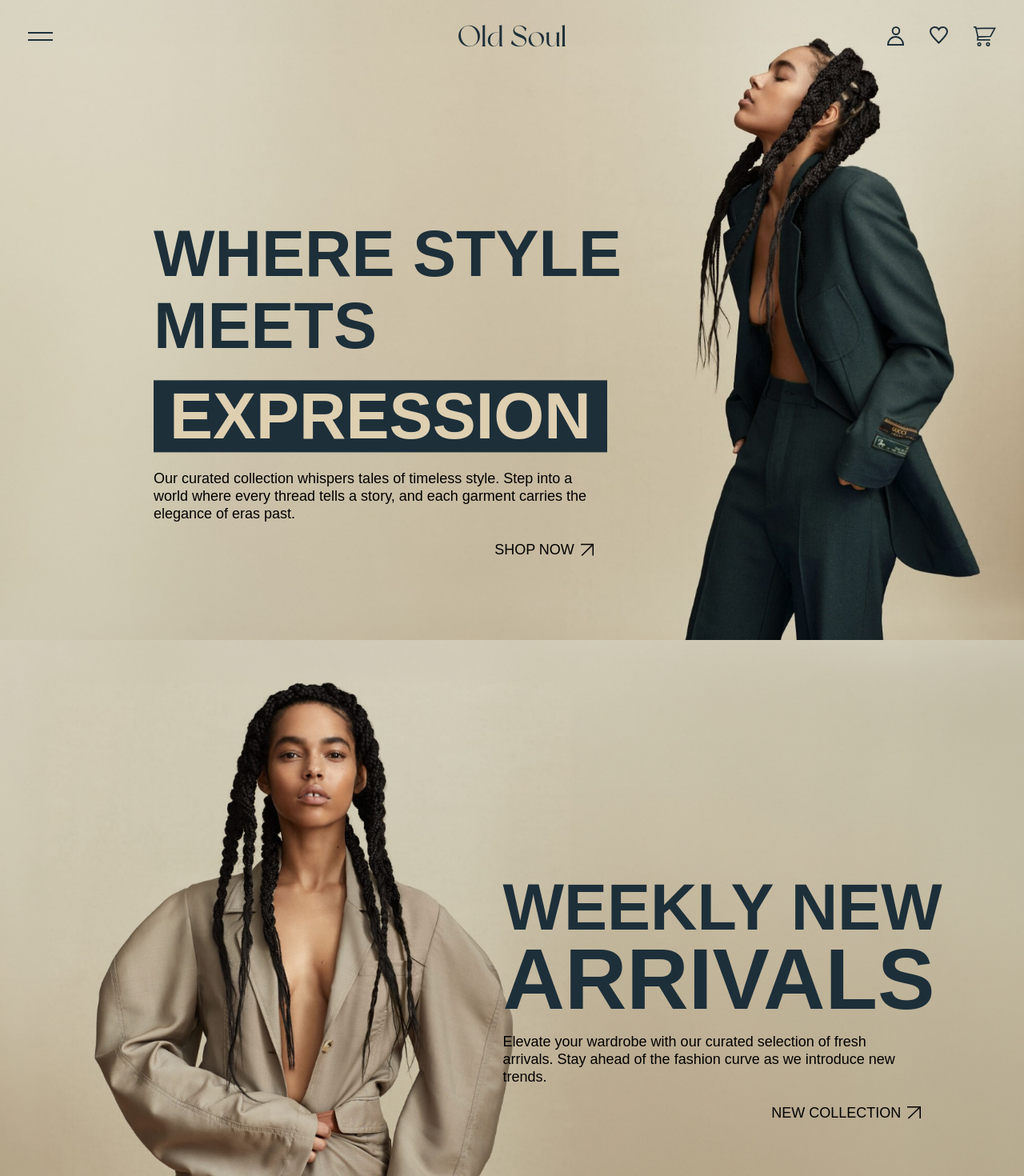
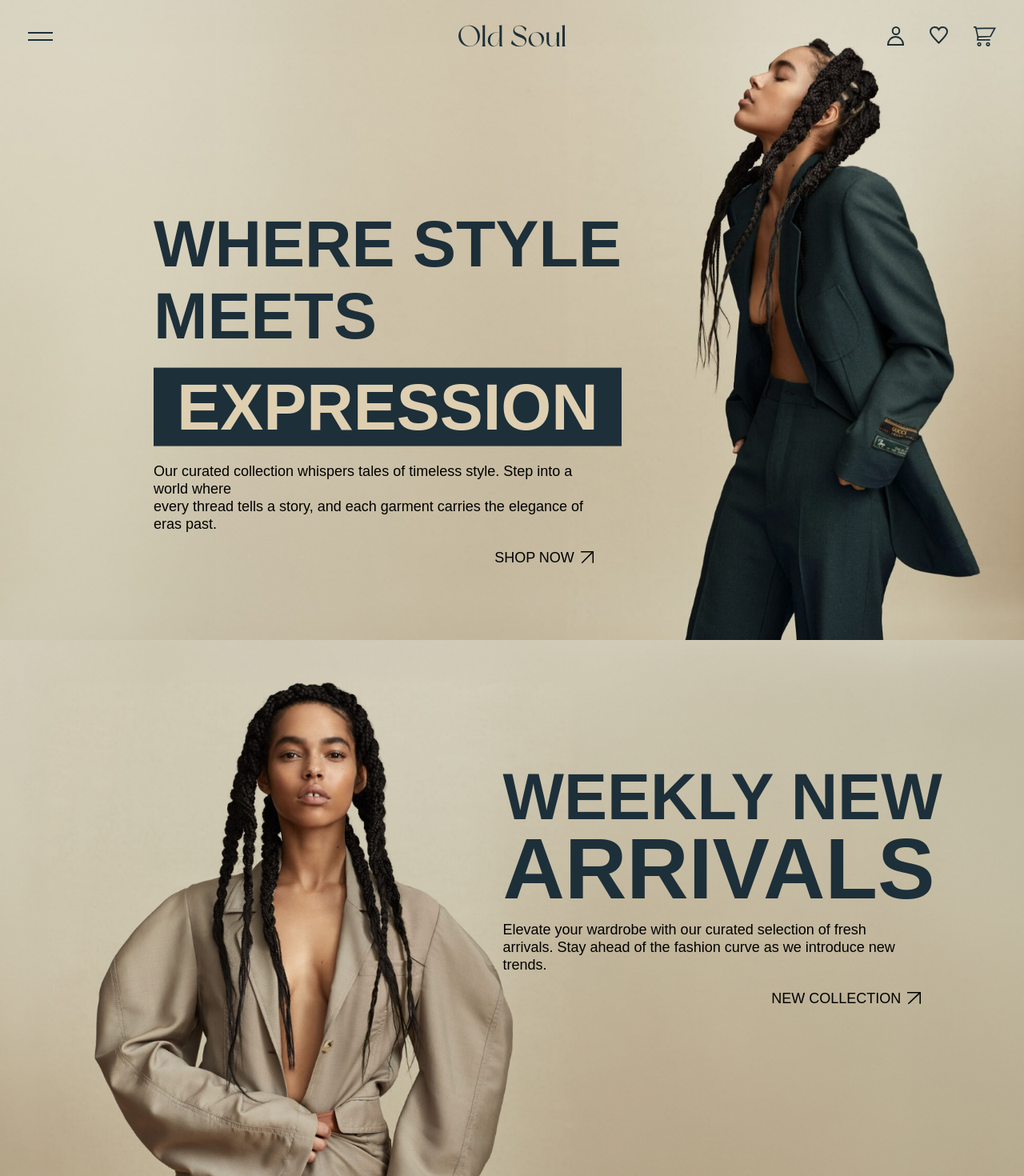
Before and after one commit to henryonyejelem/old_soul, a React (Create React App) app in the folder client/: page / in a window 1280 px wide. Shown: the top 1470 px of the page at 80% size. Built offline with nearby package versions, Linux system fonts and the light colour scheme; a web font is replaced by a local one.

Commit message:
Henry Onyejelem

```diff
--- a/client/package.json
+++ b/client/package.json
@@ -6,6 +6,7 @@
     "@testing-library/jest-dom": "^5.17.0",
     "@testing-library/react": "^13.4.0",
     "@testing-library/user-event": "^13.5.0",
+    "framer-motion": "^10.18.0",
     "react": "^18.2.0",
     "react-dom": "^18.2.0",
     "react-router-dom": "^6.21.3",
--- a/client/src/index.css
+++ b/client/src/index.css
@@ -8,6 +8,9 @@
     url("./assets/fonts/NewYork.otf") format("opentype")
 }
 
+html {
+  scroll-behavior: smooth;
+}
 
 body {
   margin: 0;
--- /dev/null
+++ b/client/src/pages/home/arrivals.js
@@ -0,0 +1,41 @@
+import Button from '../../components/ui/button.js'
+
+import { useRef } from 'react'
+import { motion, useScroll, useMotionValueEvent} from 'framer-motion'
+import useParallax from './useParallax.js'
+
+
+function Arrivals() {
+  const ref = useRef(null);
+  const { scrollYProgress } = useScroll({
+    target: ref,
+    offset: ["center end", "end start"]
+  })
+  const y = useParallax(scrollYProgress, '30%', '-130%');
+
+  useMotionValueEvent(scrollYProgress, "change", (latest) => {
+    console.log("Page scroll: ", latest)
+  })
+
+  return (
+    <div className="new-Arrivals h-[100vh] relative" ref={ref}>
+        <motion.div
+        style={{translateY : y}}
+        className="absolute top-[50%] right-[8%]">
+            <div className='text-6xl text-primary-100 font-extrabold leading-3xl my-xl'>
+            <p>WEEKLY NEW</p>
+            <p className='text-[6.7rem]'>ARRIVALS</p>
+            </div>
+            <div className='text-base text-black font-normal w-[522px] leading-base'>
+            <p className='mb-xl'>
+                Elevate your wardrobe with our curated selection of fresh arrivals.
+                Stay ahead of the fashion curve as we introduce new trends.
+            </p>
+            <Button>NEW COLLECTION</Button>
+            </div>
+        </motion.div>
+    </div>
+  )
+}
+
+export default Arrivals
--- /dev/null
+++ b/client/src/pages/home/hero.js
@@ -0,0 +1,57 @@
+import Button from '../../components/ui/button.js'
+
+import { useRef } from 'react'
+import { motion, useScroll} from 'framer-motion'
+import useParallax from './useParallax.js'
+
+function Hero() {
+  const ref = useRef(null);
+  const { scrollYProgress } = useScroll({
+    target: ref,
+    offset: ["start start", "end start"]
+  })
+  const y = useParallax(scrollYProgress, '-30%', '-200%');
+
+  return (
+    <div className="hero h-[100vh]" ref={ref}>
+      <motion.div
+      style={{translateY : y}}
+      className="hero-inner absolute top-[50%] left-[15%]">
+        <div className='text-6xl text-primary-100 font-extrabold leading-3xl'>
+          <div className='overflow-hidden'>
+            <motion.p initial={{ y: 80 }} whileInView={{ y: 0 }} viewport={{ once: true }} transition={{ ease: "easeOut", duration: 1.4, type: 'spring'}}>WHERE STYLE</motion.p>
+          </div>
+          <div className='overflow-hidden'>
+            <motion.p initial={{ y: 80 }} whileInView={{ y: 0 }} viewport={{ once: true }} transition={{ ease: "easeOut", duration: 1.4, delay: 0.08, type: 'spring'}}>MEETS</motion.p>
+          </div>
+          <div className='overflow-hidden'>
+            <motion.p className='bg-primary-100 text-primary-200 text-center py-1 my-xl'
+            initial={{ y: 118 }} whileInView={{ y: 0 }} viewport={{ once: true }} transition={{ ease: "easeOut", duration: 1.4, delay: 0.16, type: 'spring' }}>EXPRESSION</motion.p>
+          </div>
+        </div>
+        <div className='text-base text-black font-normal w-[550px] leading-base'>
+
+          <div className='overflow-hidden'>
+            <motion.p initial={{ y: 20 }} whileInView={{ y: 0 }} viewport={{ once: true }} transition={{ ease: "easeOut", duration: 1.4, delay: 0.24, type: 'spring' }}>
+              Our curated collection whispers tales of timeless style. Step into a world where
+            </motion.p>
+          </div>
+
+          <div className='overflow-hidden'>
+            <motion.p initial={{ y: 20 }} whileInView={{ y: 0 }} viewport={{ once: true }} transition={{ ease: "easeOut", duration: 1.4, delay: 0.32, type: 'spring' }}>
+              every thread tells a story, and each garment carries the elegance of eras past.
+            </motion.p>
+          </div>
+
+          <div className='overflow-hidden my-xl'>
+            <motion.div initial={{ y: 20 }} whileInView={{ y: 0 }} viewport={{ once: true }} transition={{ ease: "easeOut", duration: 1.4, delay: 0.7, type: 'spring' }}>
+              <Button>SHOP NOW</Button>
+            </motion.div>
+          </div>
+        </div>
+      </motion.div>
+    </div>
+  )
+}
+
+export default Hero
--- a/client/src/pages/home/index.css
+++ b/client/src/pages/home/index.css
@@ -1,12 +1,14 @@
 .hero {
     background-image: url('../../assets/images/home/heroImage.jpg');
     background-size: cover;
+    background-repeat: no-repeat;
 }
 
 .new-Arrivals {
     background-image: url('../../assets/images/home/newArrivals.jpg');
     background-size: cover;
     background-position: 100% 0;
+    background-repeat: no-repeat;
 }
 
 .men{
@@ -23,3 +25,12 @@
     background-image: url('../../assets/images/home/discount.jpg');
     background-size: cover;
 }
+
+.slide-up{
+    animation: slide-up 0.75s cubic-bezier(0.65, 0, 0.35, 1) both;
+}
+
+@keyframes slide-up{
+    0% {transform: translateY(100px) }
+    100% { transform: translateY(0) }
+}
--- a/client/src/pages/home/index.js
+++ b/client/src/pages/home/index.js
@@ -1,44 +1,20 @@
 import './index.css'
+
+import Hero from "./hero.js"
+import Arrivals from "./arrivals.js"
 import Fall from './fall.js'
 import Popular from './popular.js'
 import Button from '../../components/ui/button.js'
 import subscribeImg from '../../assets/images/home/subscribe.jpg'
 
+
 function Home(){
   return (
     <div className="home">
-      <div className="hero h-[100vh] relative">
-        <div className="hero-inner absolute top-[50%] translate-y-[-30%] left-[15%]">
-          <div className='text-6xl text-primary-100 font-extrabold leading-3xl'>
-            <p>WHERE STYLE</p>
-            <p>MEETS</p>
-            <p className="text-primary-200 bg-primary-100 inline-block my-xl px-[20px]">EXPRESSION</p>
-          </div>
-          <div className='text-base text-black font-normal w-[550px] leading-base'>
-            <p className='mb-xl'>
-              Our curated collection whispers tales of timeless style. Step into a world where every thread tells a story,
-              and each garment carries the elegance of eras past.
-            </p>
-            <Button>SHOP NOW</Button>
-          </div>
-        </div>
-      </div>
+      <Hero/>
+      <Arrivals/>
 
-      <div className="new-Arrivals h-[100vh] relative">
-        <div className="absolute top-[50%] translate-y-[-40%] right-[8%]">
-          <div className='text-6xl text-primary-100 font-extrabold leading-3xl my-xl'>
-            <p>WEEKLY NEW</p>
-            <p className='text-[6.7rem]'>ARRIVALS</p>
-          </div>
-          <div className='text-base text-black font-normal w-[522px] leading-base'>
-            <p className='mb-xl'>
-              Elevate your wardrobe with our curated selection of fresh arrivals.
-              Stay ahead of the fashion curve as we introduce new trends.
-            </p>
-            <Button>NEW COLLECTION</Button>
-          </div>
-        </div>
-      </div>
+
 
       <div className="fall2024 h-[100vh] flex">
         <Fall/>
@@ -73,7 +49,7 @@ function Home(){
 
       <div className='subscribe flex justify-center h-[100vh] gap-12'>
         <div className='my-auto'>
-          <img src={subscribeImg} alt="" className="h-[75vh]"/>
+          <img src={subscribeImg} alt="" className="h-[75vh] object-cover"/>
         </div>
         <div className="my-auto">
           <p className="font-bold text-primary-200 text-4xl">DONT MISS ANYTHING</p>
--- /dev/null
+++ b/client/src/pages/home/useParallax.js
@@ -0,0 +1,5 @@
+import { useTransform } from "framer-motion";
+
+export default function useParallax(value, start, end) {
+    return useTransform(value, [0, 1], [start, end]);
+}
--- a/client/tailwind.config.js
+++ b/client/tailwind.config.js
@@ -20,7 +20,7 @@ module.exports = {
 
     extend: {
       margin: {
-        'xl': '22.5px',
+        'xl': '20px',
       },
 
       lineHeight: {
```
Also changed, not shown: 1 other file (tests, documents, lock files or other folders).
